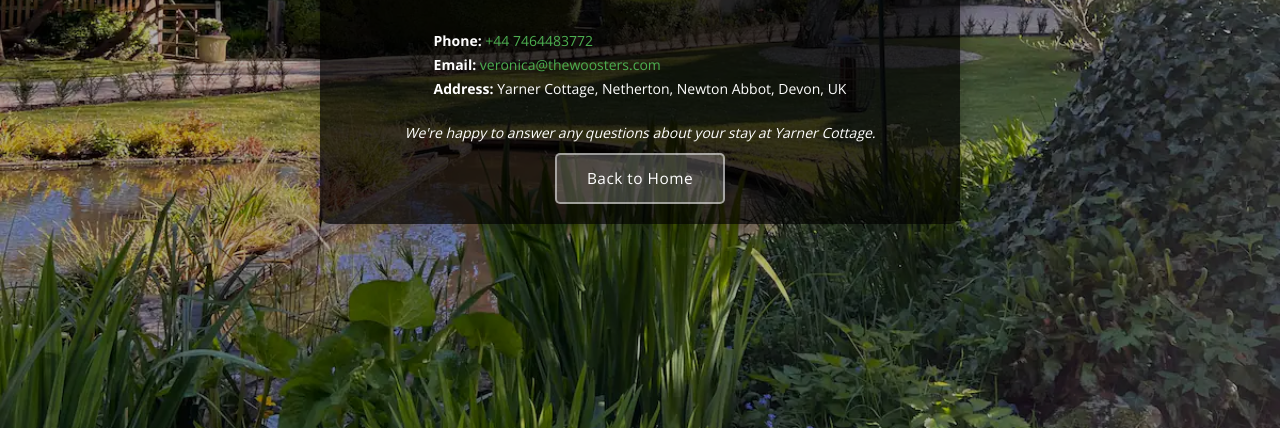
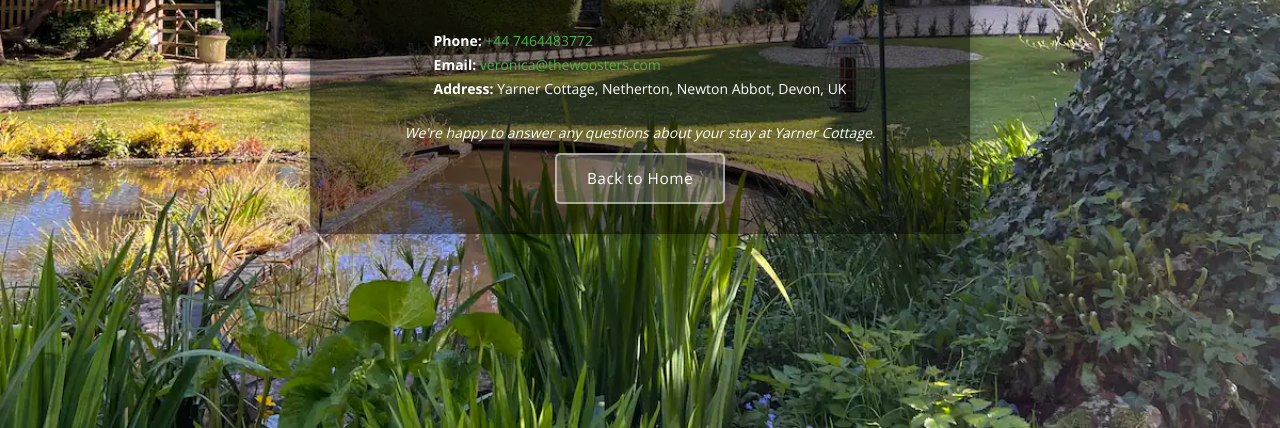
Before and after one commit to WO0O0O/YarnerCottage, a plain HTML site: page contact.html in a window 1280 px wide. Shown: the part 372-800 px from the top of the page. Drawn offline with nearby package versions, Linux system fonts and the light colour scheme.

Commit message:
Update contact.css

```diff
--- a/contact.css
+++ b/contact.css
@@ -4,6 +4,7 @@ body, html {
     padding: 0;
     font-size: 14px; /* Decreased base font size */
     line-height: 1.5; /* Consistent line spacing */
+    font-family: 'Open Sans', sans-serif;
 }
 
 body {
@@ -11,36 +12,16 @@ body {
     justify-content: center;
     align-items: center;
     position: relative;
-}
-
-.background-image {
     background-image: url('images/yarner1.webp');
     background-size: cover;
     background-position: center;
     background-repeat: no-repeat;
-    position: fixed;
-    top: 0;
-    left: 0;
-    width: 100%;
-    height: 100%;
-    z-index: -1;
-}
-
-body::before {
-    content: "";
-    position: fixed;
-    top: 0;
-    left: 0;
-    width: 100%;
-    height: 100%;
-    background-color: rgba(0, 0, 0, 0.3);
-    z-index: 0;
 }
 
 .contact-content {
-    background-color: rgba(0, 0, 0, 0.7);
+    background-color: rgba(0, 0, 0, 0.5); /* Adjust opacity to match home page */
     color: #fff;
-    padding: 20px;
+    padding: 30px;
     border-radius: 10px;
     max-width: 600px;
     width: 90%;
```
